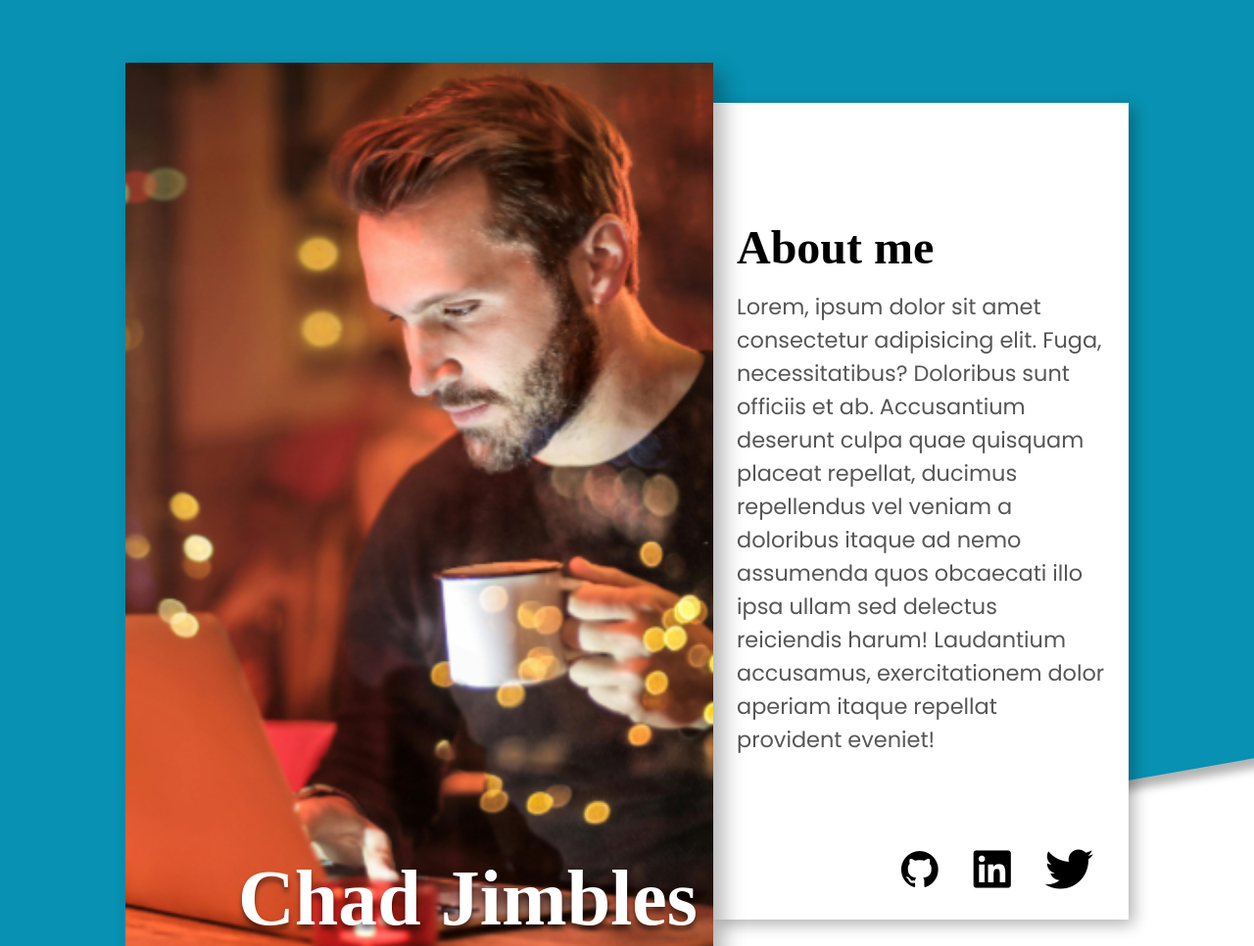
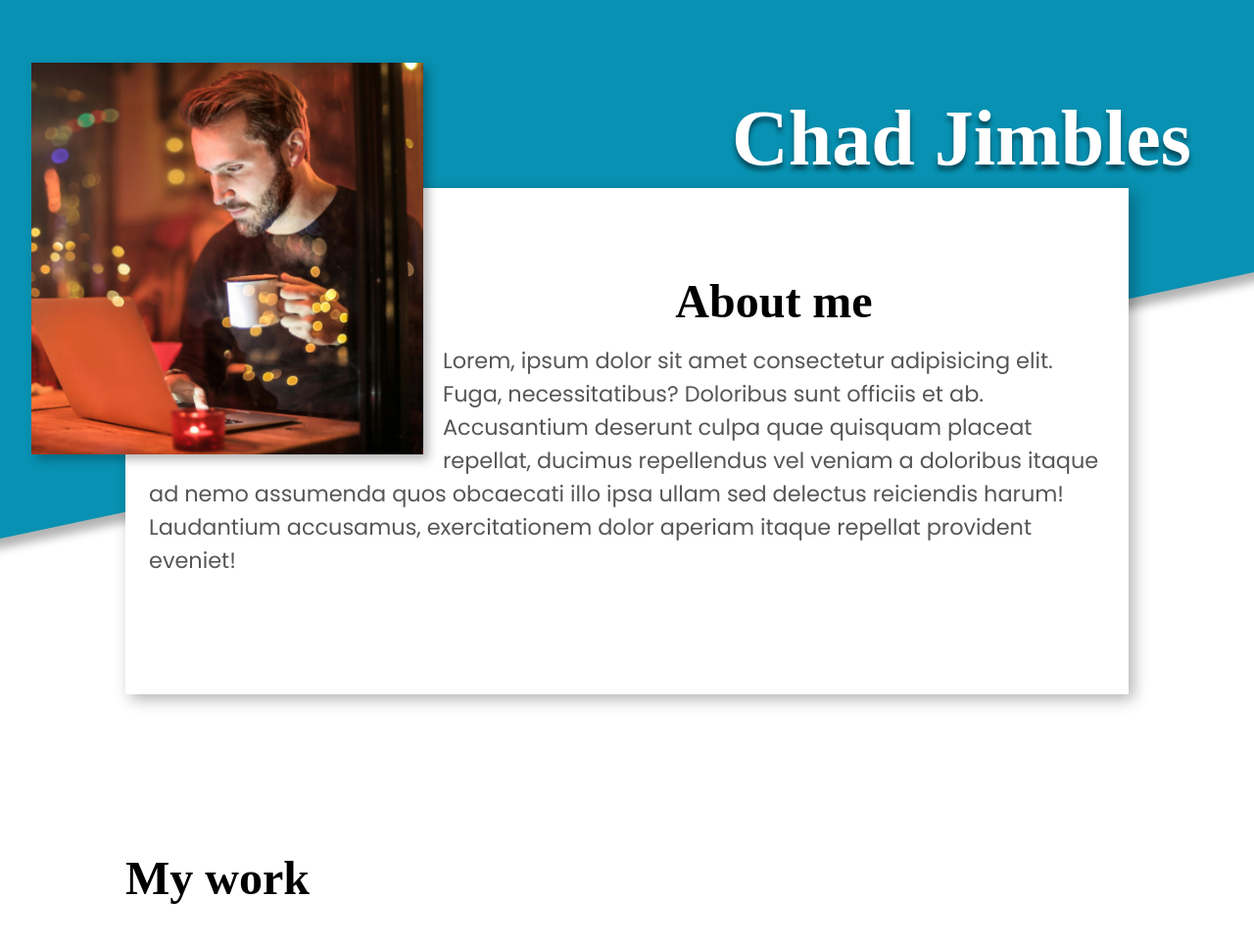
Before and after one commit to Ziorks/odin-homepage, a plain HTML site: page index.html in a window 1280 px wide. Shown: the top 966 px of the page at 98% size. Drawn offline with nearby package versions, Linux system fonts and the light colour scheme; a web font is replaced by a local one.

Commit message:
Added header image swapping and some minor styling changes

```diff
--- a/index.html
+++ b/index.html
@@ -21,7 +21,15 @@
         <div class="headerDecoration"></div>
         <section class="aboutMe">
           <div class="headerImageContainer">
-            <img src="./images/guyOnLaptop-cropped-320w.jpg" alt="" />
+            <picture>
+              <source
+                media="(max-width: 799px)"
+                srcset="./images/guyOnLaptop-cropped-320w.jpg" />
+              <source
+                media="(max-width: 1399px)"
+                srcset="./images/guyOnLaptop-400w.jpg" />
+              <img src="./images/guyOnLaptop-600w.jpg" alt="" />
+            </picture>
             <h1>Chad Jimbles</h1>
           </div>
           <div class="aboutMeText">
--- a/style.css
+++ b/style.css
@@ -42,10 +42,9 @@ header {
   margin: 64px auto;
 }
 
-.headerImageContainer > img {
+.headerImageContainer img {
   display: block;
-  width: 100%;
-  box-shadow: 10px 10px 20px rgba(0, 0, 0, 0.3);
+  box-shadow: 5px 5px 10px rgba(0, 0, 0, 0.3);
 }
 
 .headerImageContainer > h1 {
@@ -255,9 +254,9 @@ footer > img {
   }
 }
 
-@media (min-width: 780px) {
+@media (min-width: 800px) {
   .headerDecoration {
-    transform: translateY(-400px) rotate(-12deg);
+    transform: translateY(-450px) rotate(-12deg);
   }
 
   .aboutMe {
@@ -272,11 +271,7 @@ footer > img {
     top: 0;
     width: 100vw;
     margin: unset;
-    padding: 64px;
-  }
-
-  .headerImageContainer > img {
-    width: 320px;
+    padding: 64px 32px;
   }
 
   .headerImageContainer > h1 {
@@ -289,12 +284,12 @@ footer > img {
 
   .floater {
     float: left;
-    width: 250px;
-    height: 330px;
+    width: 300px;
+    height: 240px;
   }
 
   .aboutMeText > h2 {
-    margin-top: 96px;
+    margin-top: 64px;
   }
 
   .aboutMeText > p {
@@ -315,13 +310,13 @@ footer > img {
   }
 }
 
-@media (min-width: 1250px) {
+@media (min-width: 1400px) {
   .headerDecoration {
-    transform: rotate(-10deg);
+    transform: translateY(-300px) rotate(-10deg);
   }
 
   .aboutMe {
-    margin: 64px 128px;
+    margin: 64px;
     display: flex;
     justify-content: center;
     align-items: center;
@@ -344,10 +339,6 @@ footer > img {
     width: 600px;
   }
 
-  .headerImageContainer > img {
-    width: 100%;
-  }
-
   .headerImageContainer > h1 {
     top: unset;
     bottom: 16px;
```
Also changed, not shown: images/guyOnLaptop-400w.jpg (added), images/guyOnLaptop-600w.jpg (added).
